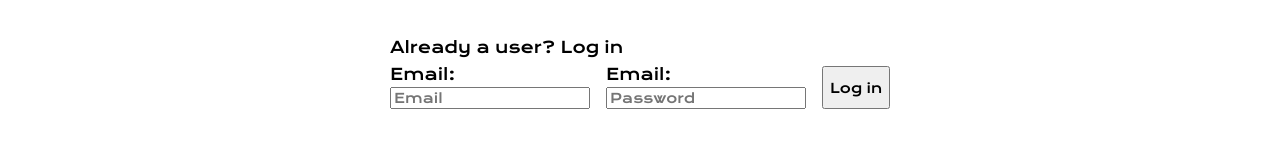
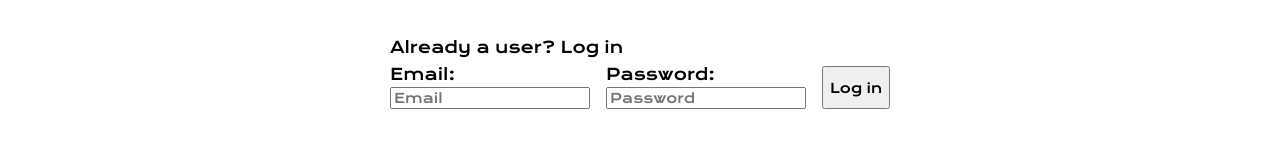
Before and after one commit to aleleh/react-group-project-sundsgarden, a React (Create React App) app: page /Modal in a window 1280 px wide. Shown: the part 291-438 px from the top of the page. Built offline with nearby package versions, Linux system fonts and the light colour scheme.

Commit message:
Fixed labels in log in / sign up modal

```diff
--- a/src/components/Login.js
+++ b/src/components/Login.js
@@ -59,22 +59,24 @@ function handleSubmit(e) {
       <h2>Already a user? Log in</h2>
       <form className="form" onSubmit={handleSubmit}>
       <div className="form-item">
-        <label htmlFor="email">Email:</label>
+        <label htmlFor="email-login">Email:</label>
         <input
           type="text"
           placeholder="Email"
           value={formData.email}
           name="email"
+          id="email-login"
           onChange={handleChange}
         />
       </div>
       <div className="form-item">
-      <label htmlFor="email">Email:</label>
+        <label htmlFor="password-login">Password:</label>
         <input
           type="password"
           placeholder="Password"
           value={formData.password}
           name="password"
+          id="password-login"
           onChange={handleChange}
         />
       </div>
--- a/src/components/Signup.js
+++ b/src/components/Signup.js
@@ -77,7 +77,7 @@ function Signup() {
         </div>
 
         <div className="form-item">
-          <label htmlFor="name">Password:</label>
+          <label htmlFor="password">Password:</label>
           <input
             type="password"
             name="password"
```
